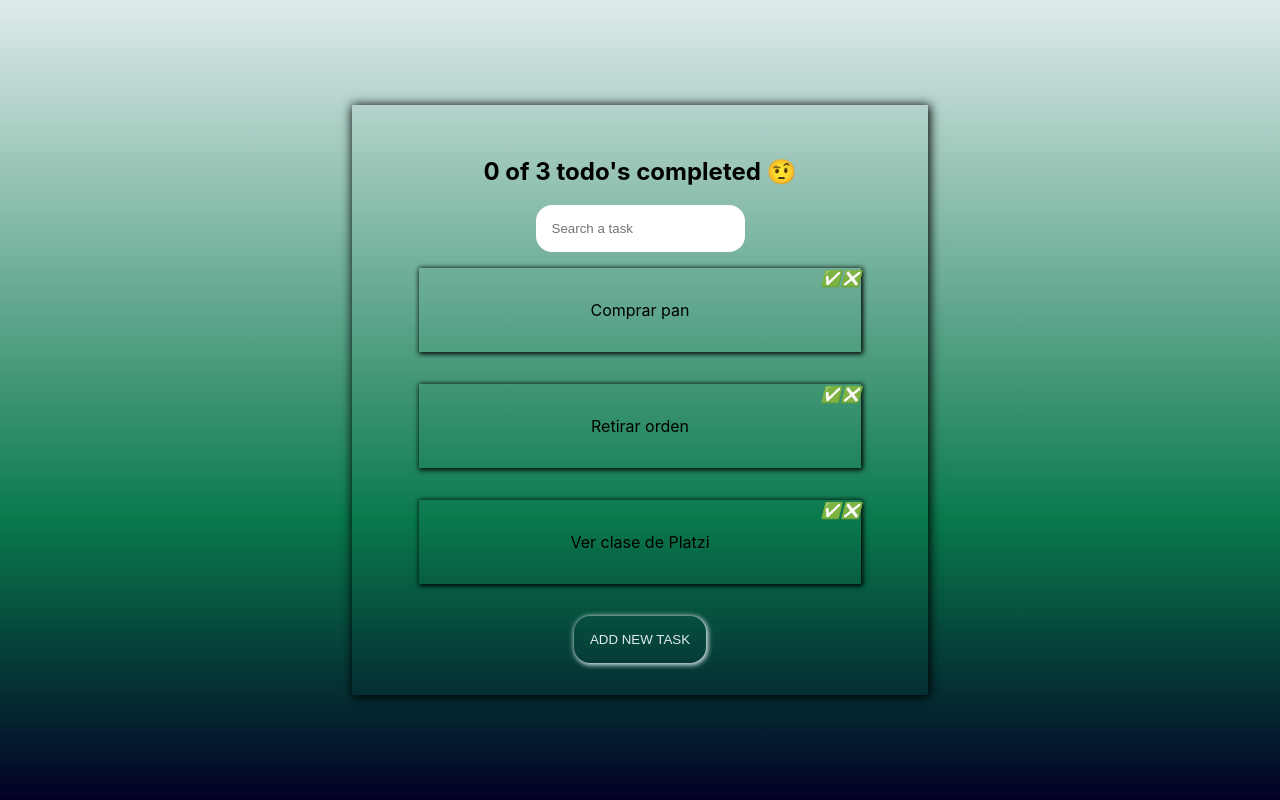
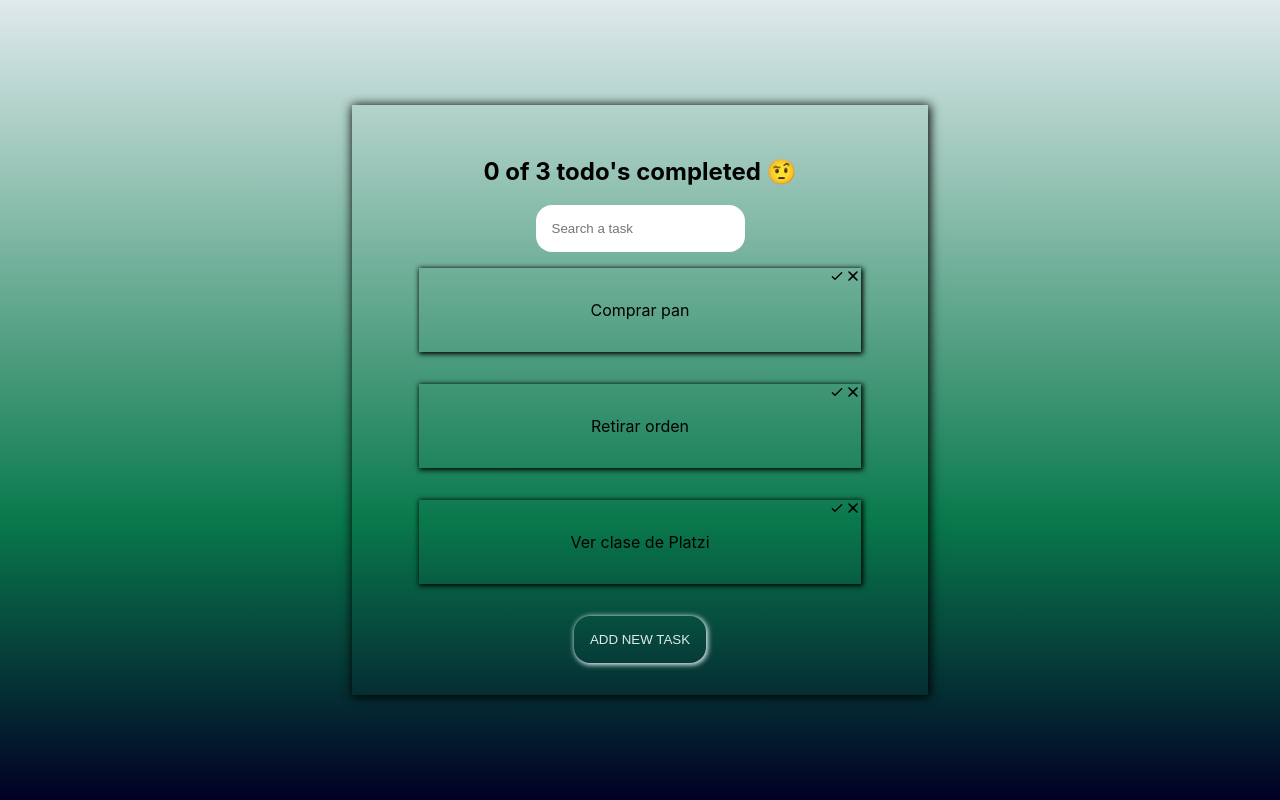
Before and after one commit to EricMainhard/ToDoReact, a React (Create React App) app: page / in a window 1280 px wide. Built offline with nearby package versions, Linux system fonts and the light colour scheme.

Commit message:
adding icons

```diff
--- a/public/index.html
+++ b/public/index.html
@@ -11,6 +11,7 @@
     />
     <link rel="apple-touch-icon" href="%PUBLIC_URL%/logo192.png" />
     <link rel="manifest" href="%PUBLIC_URL%/manifest.json" />
+
     <title></title>
   </head>
   <body>
--- a/src/Components/TodoItem.jsx
+++ b/src/Components/TodoItem.jsx
@@ -1,12 +1,16 @@
 import React from 'react'
+import {HiOutlineReply,HiOutlineCheck, HiX} from "react-icons/hi";
 
 function TodoItem({task,completed,completeTodos,dataset,deleteTodos}) {
     return (
         <div className='todoItem'>
             <div className="todo-controls">
-                <i className='symbol complete-symbol' onClick={()=>{completeTodos(dataset)}}>
-                    {!completed ? '✅' : '🔄'}</i>
-                <i className='symbol delete-symbol' onClick={()=>{deleteTodos(dataset)}}>❎</i>
+                <i className='icon complete-icon' onClick={()=>{completeTodos(dataset)}}>
+                    {!completed ? <HiOutlineCheck/> : <HiOutlineReply/> }
+                </i>
+                <i className='icon delete-icon fas fa' onClick={()=>{deleteTodos(dataset)}}>
+                    <HiX/>
+                </i>
             </div>
             <p className={completed === true ? 'complete' : 'pending'}>{task}</p>
         </div>
```
